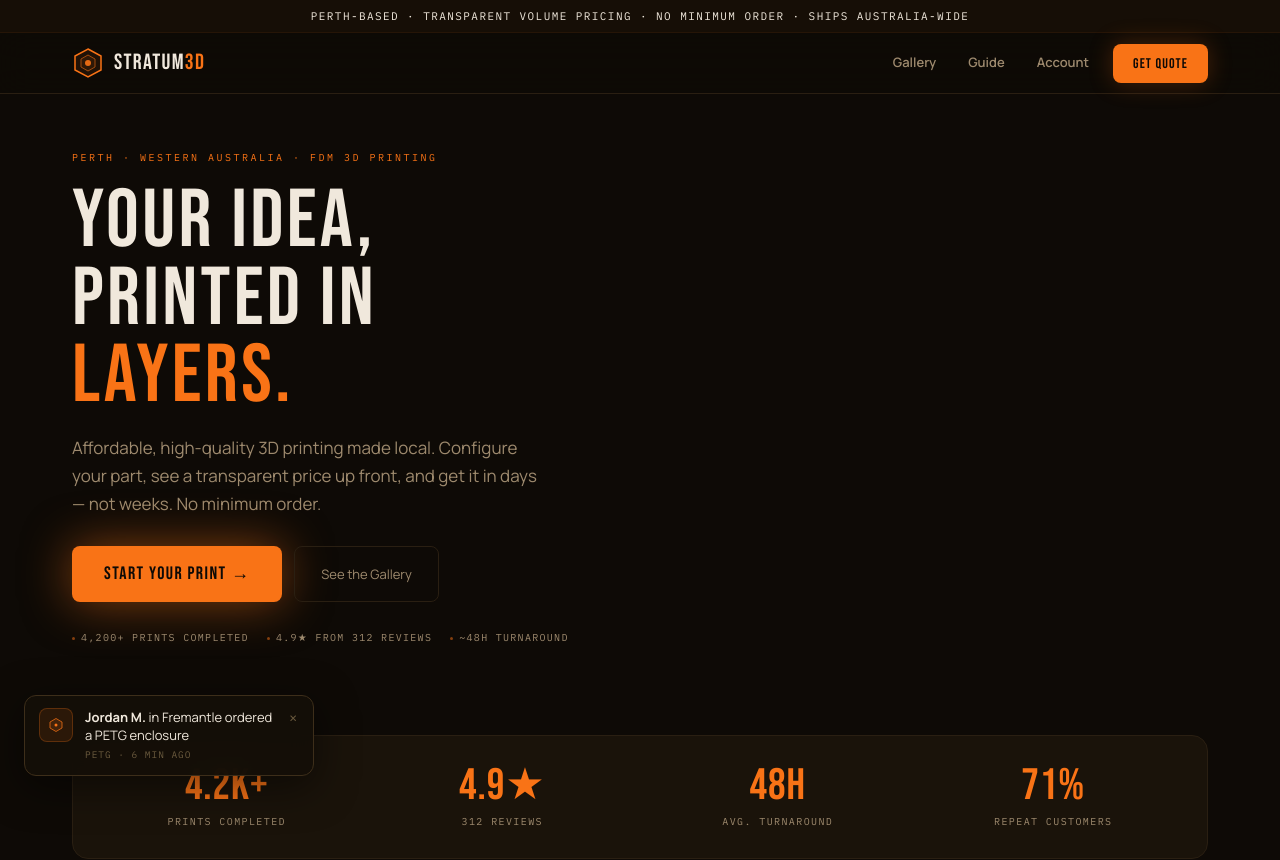
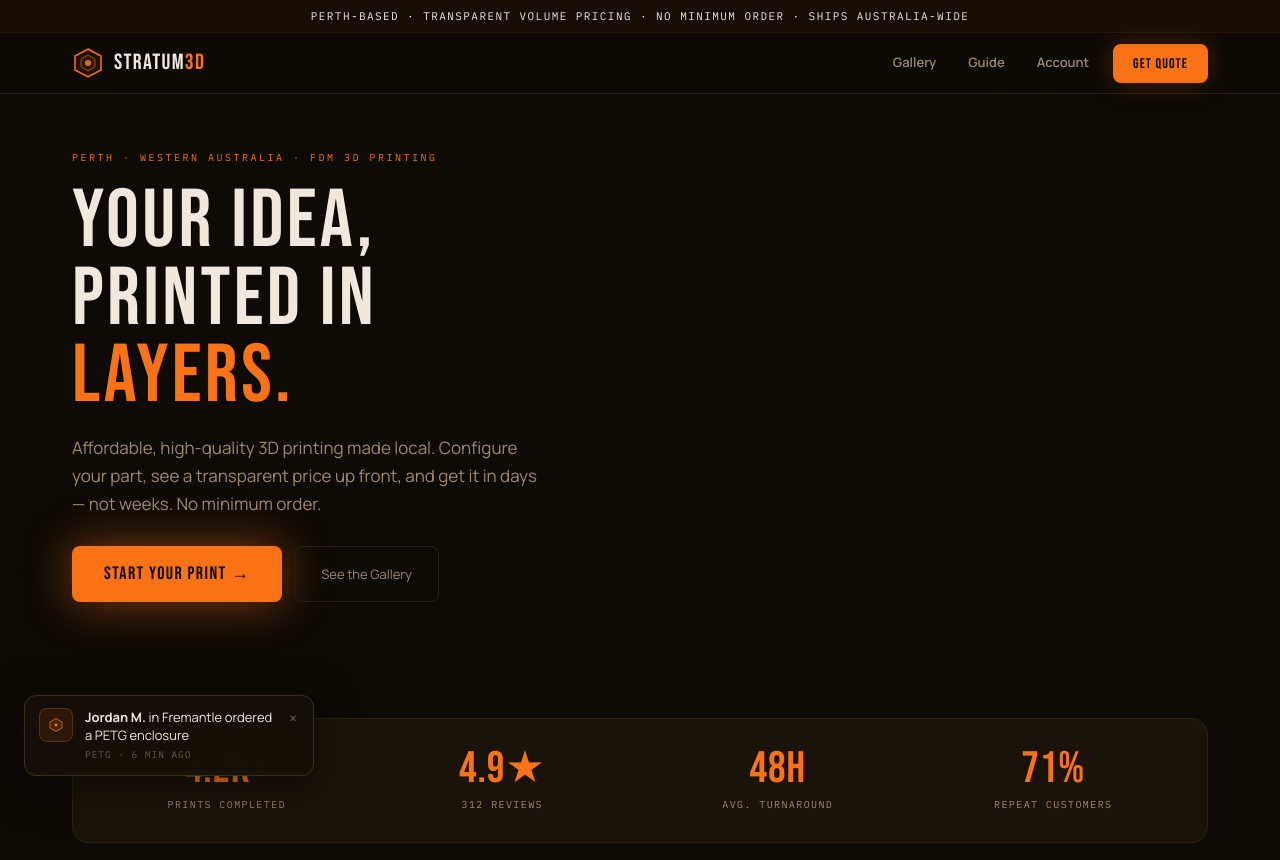
Before and after one commit to BT888BT/Stratum3D, a Next.js app: page / in a window 1280 px wide. Shown: the top 860 px of the page. Built offline with nearby package versions, Linux system fonts and the light colour scheme.

Commit message:
push and commin

```diff
--- a/app/page.tsx
+++ b/app/page.tsx
@@ -48,11 +48,6 @@ export default function Home() {
               <Link href="/gallery" className="btn-ghost" style={{ padding: "13px 26px" }}>
                 See the Gallery
               </Link>
-            </div>
-            <div style={{ display: "flex", gap: 18, flexWrap: "wrap" }}>
-              <span className="trust-item">{SHOP_STATS.printsCompleted.toLocaleString()}+ prints completed</span>
-              <span className="trust-item">{SHOP_STATS.rating}★ from {SHOP_STATS.reviews} reviews</span>
-              <span className="trust-item">~{SHOP_STATS.turnaroundHours}h turnaround</span>
             </div>
           </div>
 
```
